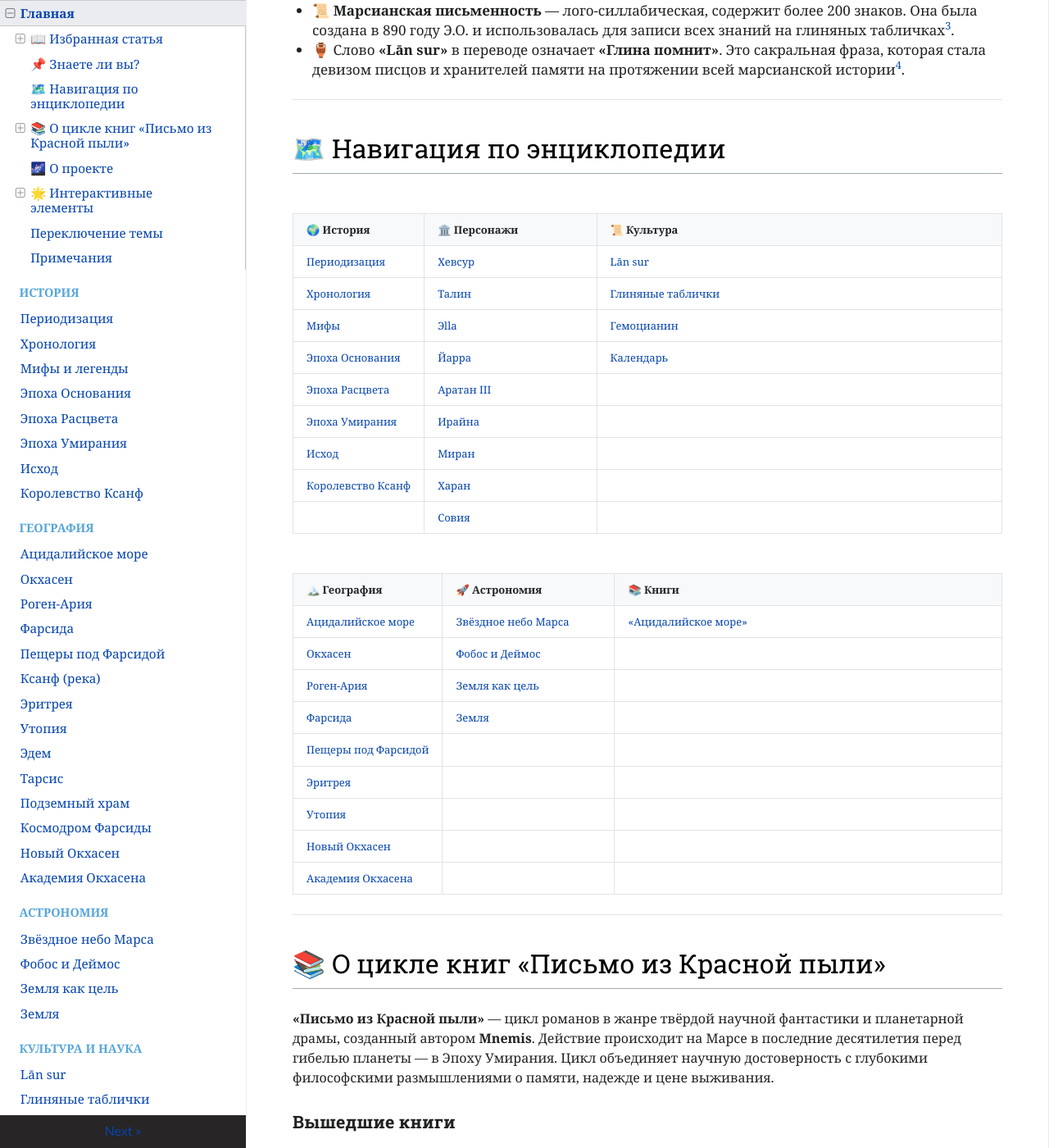
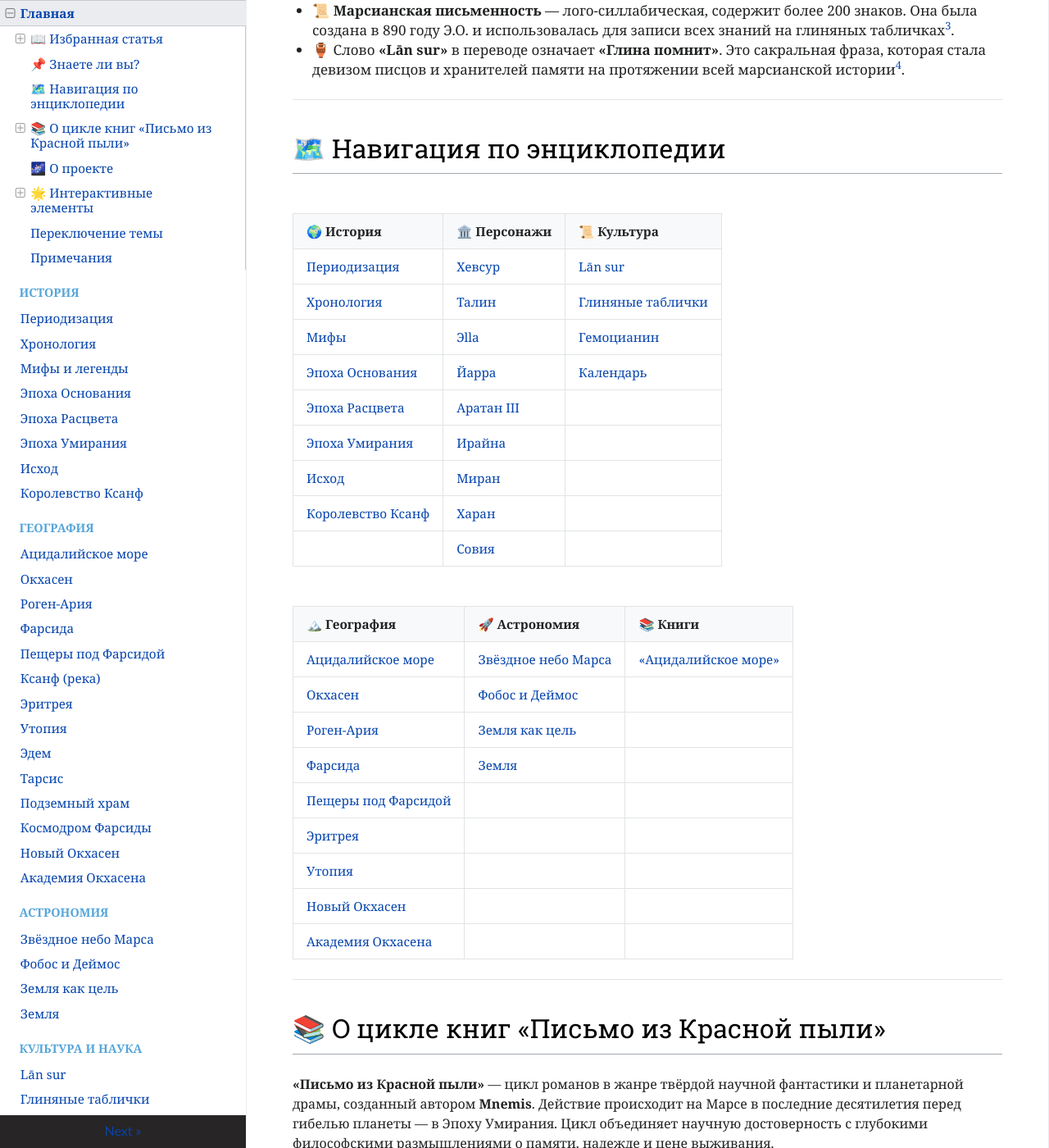
Before and after one commit to ivanhohlov14-bit/mars-encyclopedia, an MkDocs documentation site: the page built from docs/index.md, in a window 1280 px wide and 1400 px high, scrolled down 1286 px. Shown: the whole window at 82% size. Built offline with MkDocs 1.6.1, drawn with Linux system fonts in a browser that asks for light colours; nearby versions of some CDN libraries.

Commit message:
Update extra.css

```diff
--- a/docs/stylesheets/extra.css
+++ b/docs/stylesheets/extra.css
@@ -1,5 +1,5 @@
 /* ==========================================
-   ВИКИ-СТИЛЬ + БАННЕР + ЛОГОТИП (ЧИСТОВАЯ ВЕРСИЯ)
+   ВИКИ-СТИЛЬ + БАННЕР + ЛОГОТИП
    ========================================== */
 
 body {
@@ -36,7 +36,7 @@ body {
   border: 1px solid #eaecf0;
 }
 
-/* ===== ЛОГОТИП ПОВЕРХ БАННЕРА ===== */
+/* ===== ЛОГОТИП ===== */
 .wy-side-nav-search .icon-home {
   position: relative;
   z-index: 10;
@@ -156,7 +156,7 @@ blockquote {
 .footer { display: none !important; }
 
 /* ==========================================
-   ПЕРЕКЛЮЧЕНИЕ ТЕМЫ (С БОКОВОЙ ПАНЕЛЬЮ)
+   ТЁМНАЯ ТЕМА (ГАРАНТИРОВАННО РАБОТАЕТ)
    ========================================== */
 
 :root {
@@ -168,12 +168,9 @@ blockquote {
   --sidebar-bg: #ffffff;
   --menu-text: #202122;
   --menu-hover-bg: #eaecf0;
-  --menu-hover-text: #0645ad;
-  --search-bg: #ffffff;
-  --search-text: #202122;
-  --search-border: #eaecf0;
 }
 
+/* Тёмная тема — применяется к элементу <html data-theme="dark"> */
 [data-theme="dark"] {
   --bg-color: #1a1a2e;
   --text-color: #e0e0e0;
@@ -183,90 +180,83 @@ blockquote {
   --sidebar-bg: #0d0d1a;
   --menu-text: #e0e0e0;
   --menu-hover-bg: #2a2a4a;
-  --menu-hover-text: #7fadff;
-  --search-bg: #2a2a4a;
-  --search-text: #e0e0e0;
-  --search-border: #3a3a5a;
 }
 
-/* Боковая панель */
-.wy-nav-side {
-  background: var(--sidebar-bg) !important;
-  border-color: var(--border-color) !important;
-  transition: background 0.3s, border-color 0.3s;
-}
-
-.wy-side-nav-search {
-  background: var(--sidebar-bg) !important;
-}
-
-.wy-side-nav-search .wy-dropdown,
-.wy-side-nav-search input[type="text"] {
-  background: var(--search-bg) !important;
-  color: var(--search-text) !important;
-  border-color: var(--search-border) !important;
-}
-
-.wy-menu-vertical a {
-  color: var(--menu-text) !important;
-  background: var(--sidebar-bg) !important;
-  transition: background 0.3s, color 0.3s;
-}
-.wy-menu-vertical a:hover {
-  background: var(--menu-hover-bg) !important;
-  color: var(--menu-hover-text) !important;
-}
-
-/* Основной контент */
-body {
-  background: var(--bg-color);
-  color: var(--text-color);
-  transition: background 0.3s, color 0.3s;
-}
-.wy-nav-content {
+/* Тёмная тема — основной контент */
+[data-theme="dark"] body {
   background: var(--bg-color) !important;
   color: var(--text-color) !important;
 }
 
-/* Ссылки */
-a {
+[data-theme="dark"] .wy-nav-content {
+  background: var(--bg-color) !important;
+  color: var(--text-color) !important;
+}
+
+/* Тёмная тема — боковая панель */
+[data-theme="dark"] .wy-nav-side {
+  background: var(--sidebar-bg) !important;
+  border-color: var(--border-color) !important;
+}
+
+[data-theme="dark"] .wy-side-nav-search {
+  background: var(--sidebar-bg) !important;
+}
+
+[data-theme="dark"] .wy-side-nav-search .wy-dropdown,
+[data-theme="dark"] .wy-side-nav-search input[type="text"] {
+  background: #2a2a4a !important;
+  color: #e0e0e0 !important;
+  border-color: #3a3a5a !important;
+}
+
+/* Тёмная тема — меню */
+[data-theme="dark"] .wy-menu-vertical a {
+  color: var(--menu-text) !important;
+  background: var(--sidebar-bg) !important;
+}
+
+[data-theme="dark"] .wy-menu-vertical a:hover {
+  background: var(--menu-hover-bg) !important;
+  color: #7fadff !important;
+}
+
+/* Тёмная тема — ссылки */
+[data-theme="dark"] a {
   color: var(--link-color) !important;
-}
-a:hover {
-  color: #0b0080 !important;
 }
 [data-theme="dark"] a:hover {
   color: #9fcbff !important;
 }
 
-/* Инфобоксы, цитаты */
-.infobox,
-blockquote,
-#quoteOfTheDay {
+/* Тёмная тема — инфобоксы, цитаты */
+[data-theme="dark"] .infobox,
+[data-theme="dark"] blockquote,
+[data-theme="dark"] #quoteOfTheDay {
   background: var(--block-bg) !important;
   border-color: var(--border-color) !important;
   color: var(--text-color) !important;
 }
 
-/* Таблицы */
-table {
+/* Тёмная тема — таблицы */
+[data-theme="dark"] table {
   background: var(--bg-color) !important;
   border-color: var(--border-color) !important;
   color: var(--text-color) !important;
 }
-table th {
+[data-theme="dark"] table th {
   background: var(--block-bg) !important;
   color: var(--text-color) !important;
 }
-table td {
+[data-theme="dark"] table td {
   background: var(--bg-color) !important;
   color: var(--text-color) !important;
 }
-table tr:nth-child(even) {
+[data-theme="dark"] table tr:nth-child(even) {
   background: var(--block-bg) !important;
 }
 
-/* Заголовки */
+/* Тёмная тема — заголовки */
 [data-theme="dark"] h1,
 [data-theme="dark"] h2,
 [data-theme="dark"] h3,
@@ -274,15 +264,15 @@ table tr:nth-child(even) {
   color: #e0e0e0 !important;
 }
 
-/* Поля ввода */
+/* Тёмная тема — поля ввода */
 [data-theme="dark"] input,
 [data-theme="dark"] textarea {
-  background: #2a2a4a;
-  color: #e0e0e0;
-  border-color: #3a3a5a;
+  background: #2a2a4a !important;
+  color: #e0e0e0 !important;
+  border-color: #3a3a5a !important;
 }
 
-/* Кнопка переключения темы */
+/* ===== КНОПКА ПЕРЕКЛЮЧЕНИЯ ТЕМЫ ===== */
 button#themeToggle {
   background: #0645ad;
   color: white;
@@ -294,6 +284,7 @@ button#themeToggle {
   cursor: pointer;
   transition: background 0.3s;
 }
+
 [data-theme="dark"] button#themeToggle {
   background: #2a4a7f;
   color: white;
@@ -301,18 +292,3 @@ button#themeToggle {
 [data-theme="dark"] button#themeToggle:hover {
   background: #3a5a9f;
 }
-
-/* ===== КОМПАКТНЫЕ ТАБЛИЦЫ ===== */
-table {
-  font-size: 0.9rem;
-  width: 100%;
-  border-collapse: collapse;
-}
-table th, table td {
-  padding: 6px 8px;
-  word-wrap: break-word;
-  white-space: normal;
-}
-table th:nth-child(1), table td:nth-child(1) { width: 15%; }
-table th:nth-child(2), table td:nth-child(2) { width: 25%; }
-table th:nth-child(3), table td:nth-child(3) { width: 60%; }
```
